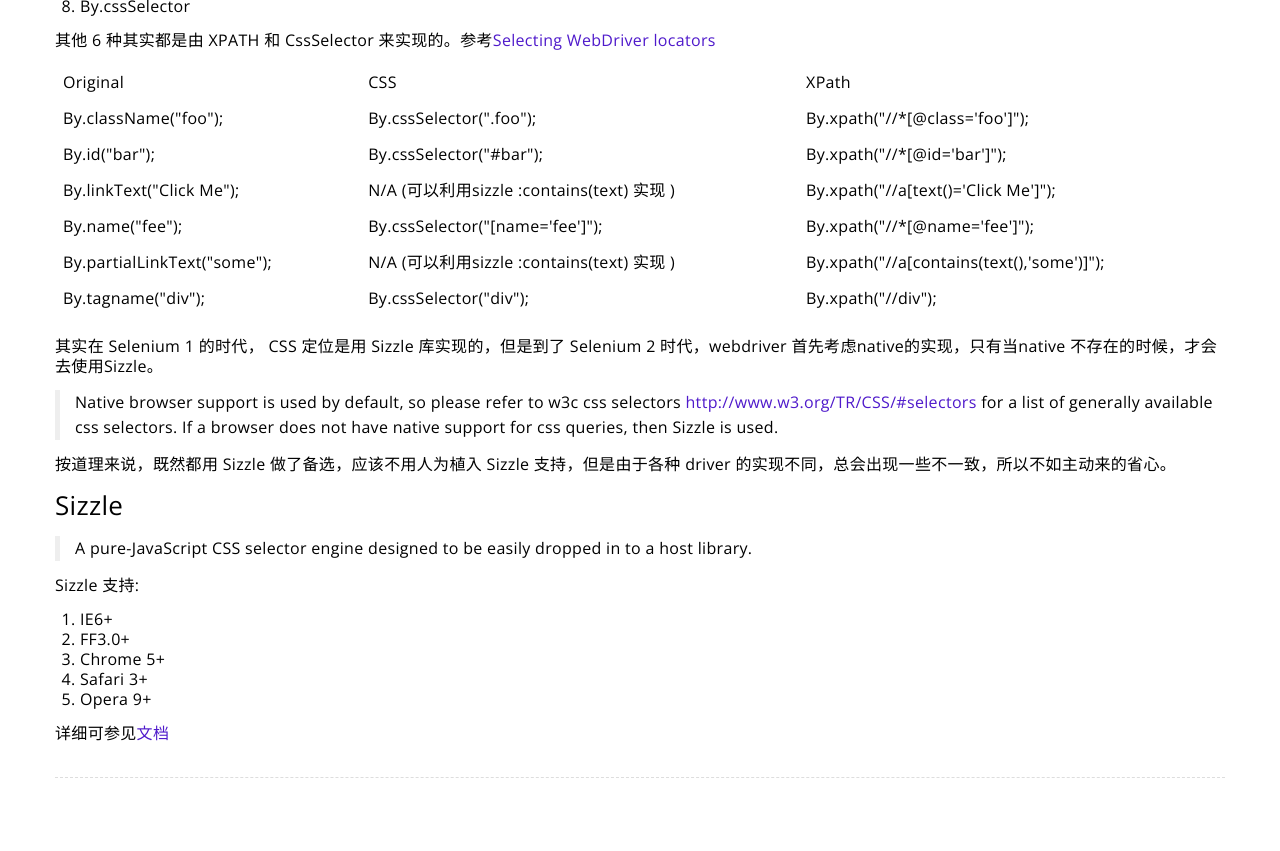
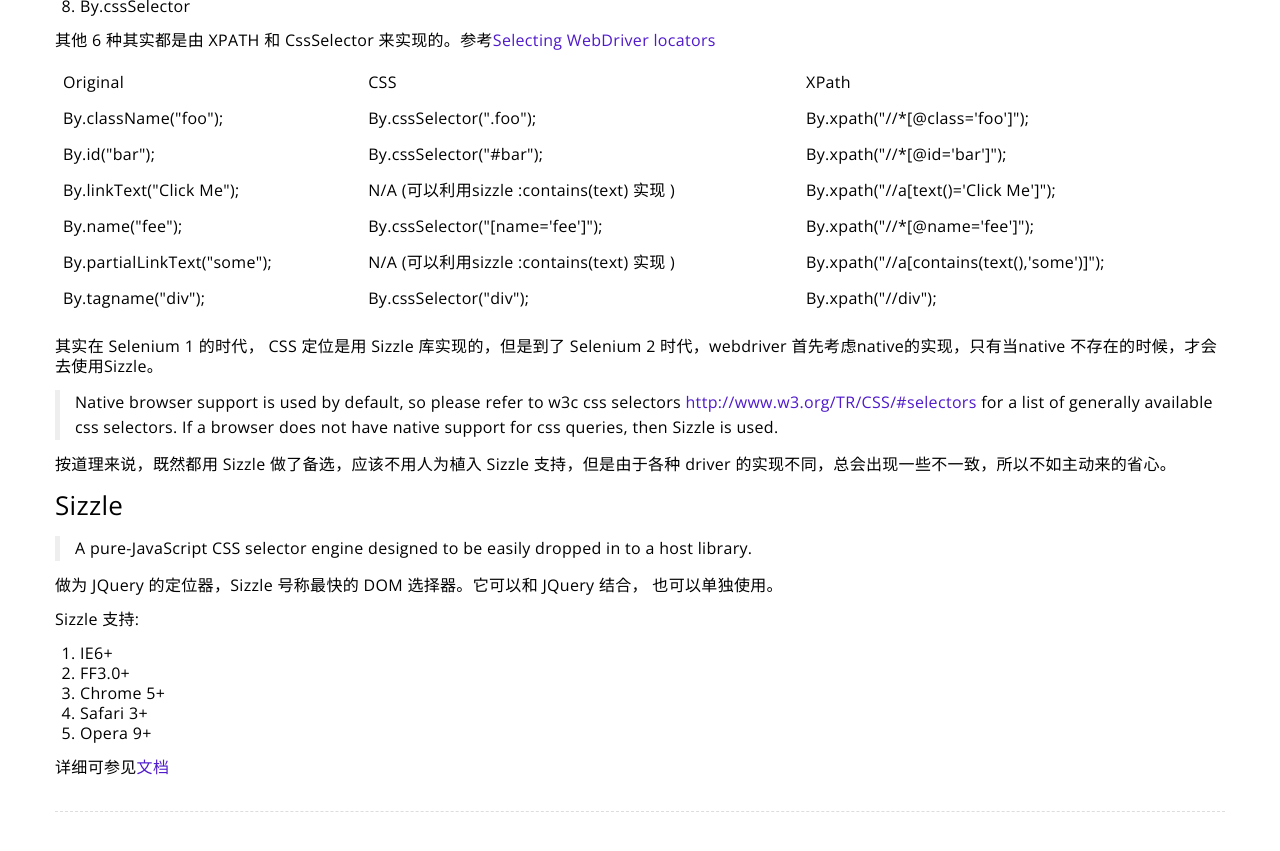
Before and after one commit to lihuazhang/lihuazhang.github.com, a Jekyll site: the page built from _posts/2013-05-26-zai-webdriverli-shi-yong-sizzle-dot-js.md, in a window 1280 px wide and 900 px high, scrolled down 695 px. Shown: the top 851 px of the window. Built offline with Jekyll 4.4.1, drawn with Linux system fonts in a browser that asks for light colours; nearby versions of some CDN libraries; Markdown is read by kramdown in place of the engine named in the settings; comment, search, counter and statistics services are not loaded.

Commit message:
Update 2013-05-26-zai-webdriverli-shi-yong-sizzle-dot-js.md

```diff
--- a/_posts/2013-05-26-zai-webdriverli-shi-yong-sizzle-dot-js.md
+++ b/_posts/2013-05-26-zai-webdriverli-shi-yong-sizzle-dot-js.md
@@ -91,6 +91,8 @@ WebDriver 中有 8 种定位方法，
 
 >A pure-JavaScript CSS selector engine designed to be easily dropped in to a host library.
 
+做为 JQuery 的定位器，Sizzle 号称最快的 DOM 选择器。它可以和 JQuery 结合， 也可以单独使用。
+
 Sizzle 支持:
 
 1. IE6+
```
